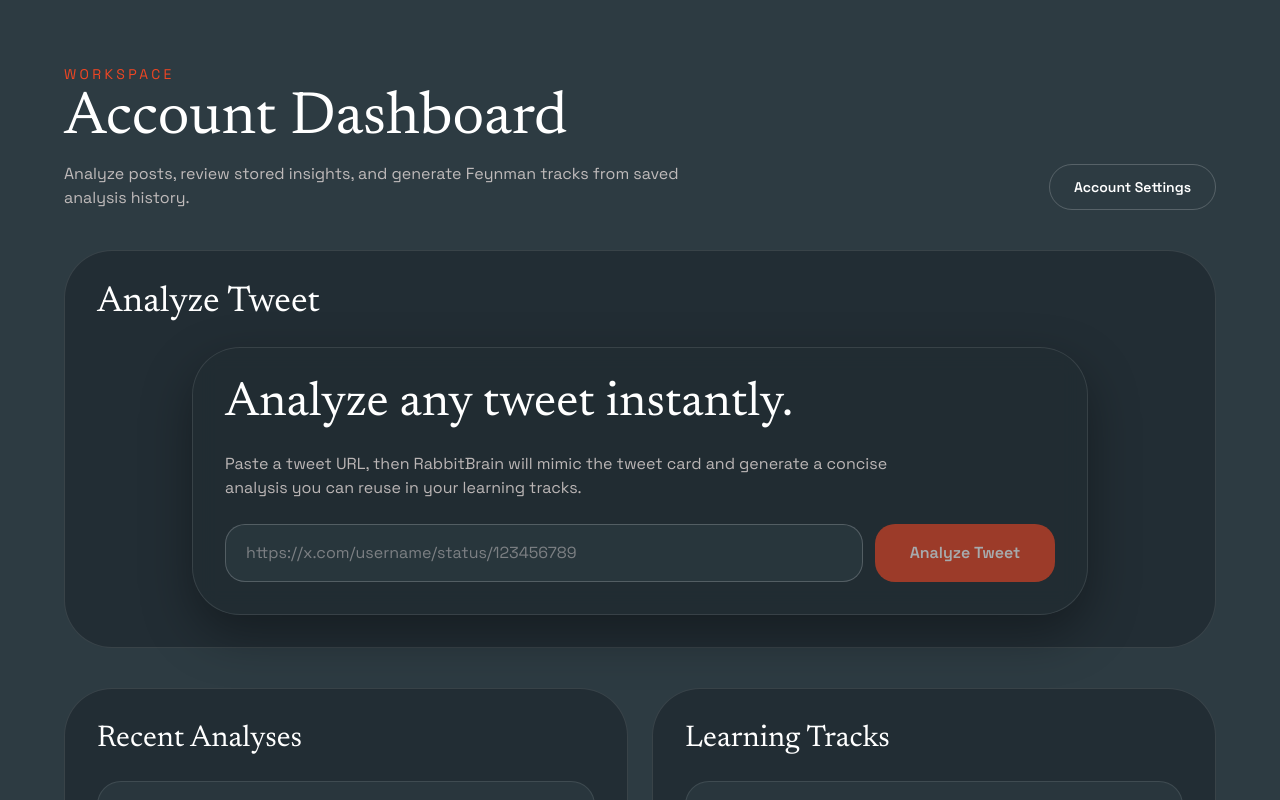
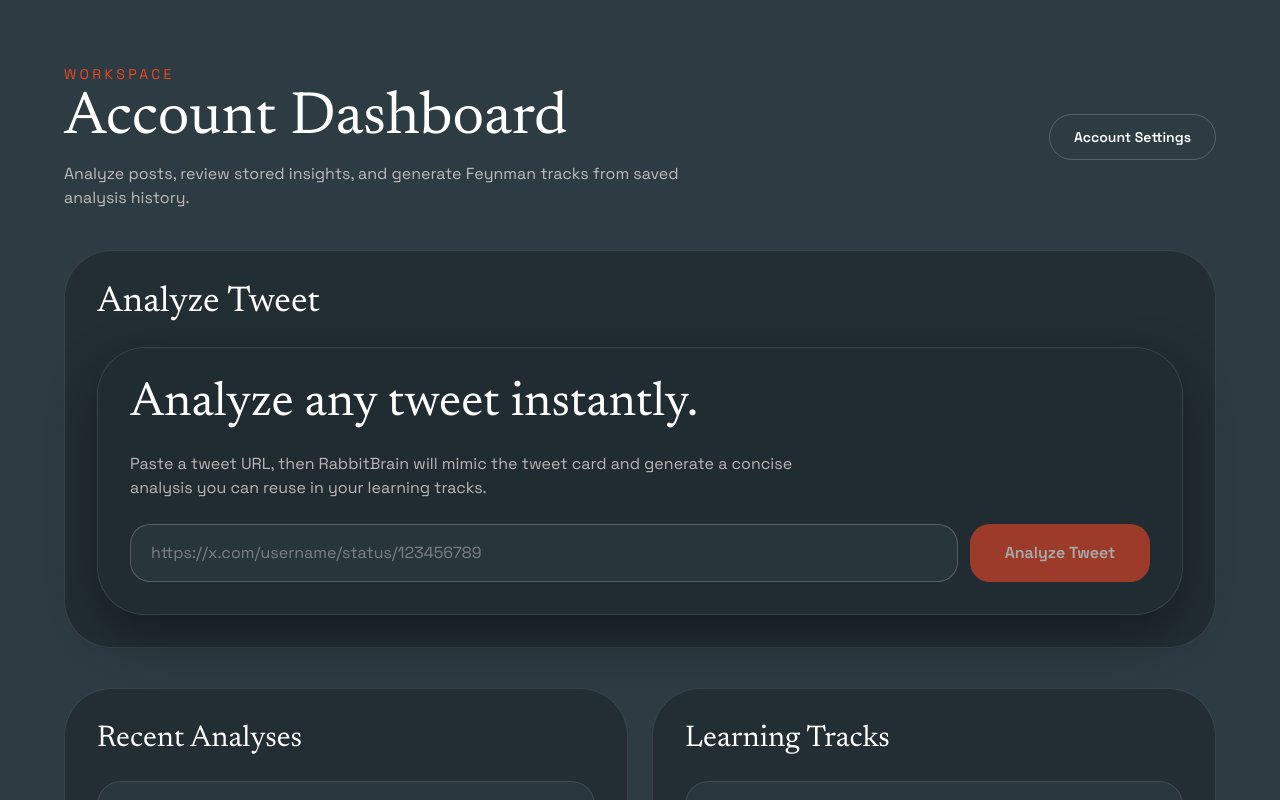
Before and after one commit to moeghashim/rabbitbrain, a Next.js app in the folder apps/web/: page /app in a window 1280 px wide. Shown: the top 800 px of the page. Built offline with nearby package versions, Linux system fonts and the light colour scheme.

Commit message:
Align dashboard header and analyzer card layout

```diff
--- a/apps/web/app/app/page.tsx
+++ b/apps/web/app/app/page.tsx
@@ -16,7 +16,7 @@
 	return (
 		<main className="min-h-screen bg-ink px-6 py-16 text-peach">
 			<div className="mx-auto flex w-full max-w-6xl flex-col gap-10">
-				<header className="flex flex-col items-start justify-between gap-6 sm:flex-row sm:items-end">
+				<header className="flex flex-col items-start justify-between gap-6 sm:flex-row sm:items-center">
 					<div>
 						<p className="text-sm uppercase tracking-[0.24em] text-coral">Workspace</p>
 						<h1 className="mt-2 font-serif text-6xl leading-[0.9] text-white">Account Dashboard</h1>
--- a/apps/web/components/hero-tweet-analyzer.tsx
+++ b/apps/web/components/hero-tweet-analyzer.tsx
@@ -183,7 +183,7 @@
 	}, [autoAnalyze, initialTweetUrlOrId]);
 
 	return (
-		<div className="mx-auto flex w-full max-w-4xl flex-col gap-6 rounded-5xl border border-white/10 bg-charcoal/70 p-6 text-left shadow-[0_20px_50px_rgba(0,0,0,0.35)] backdrop-blur-md md:p-8">
+		<div className="flex w-full flex-col gap-6 rounded-5xl border border-white/10 bg-charcoal/70 p-6 text-left shadow-[0_20px_50px_rgba(0,0,0,0.35)] backdrop-blur-md md:p-8">
 			<h2 className="font-serif text-4xl leading-tight text-white sm:text-5xl">Analyze any tweet instantly.</h2>
 			<p className="max-w-2xl text-sm leading-relaxed text-peach/70 md:text-base">
 				Paste a tweet URL, then RabbitBrain will mimic the tweet card and generate a concise analysis you can reuse in your learning tracks.
```
